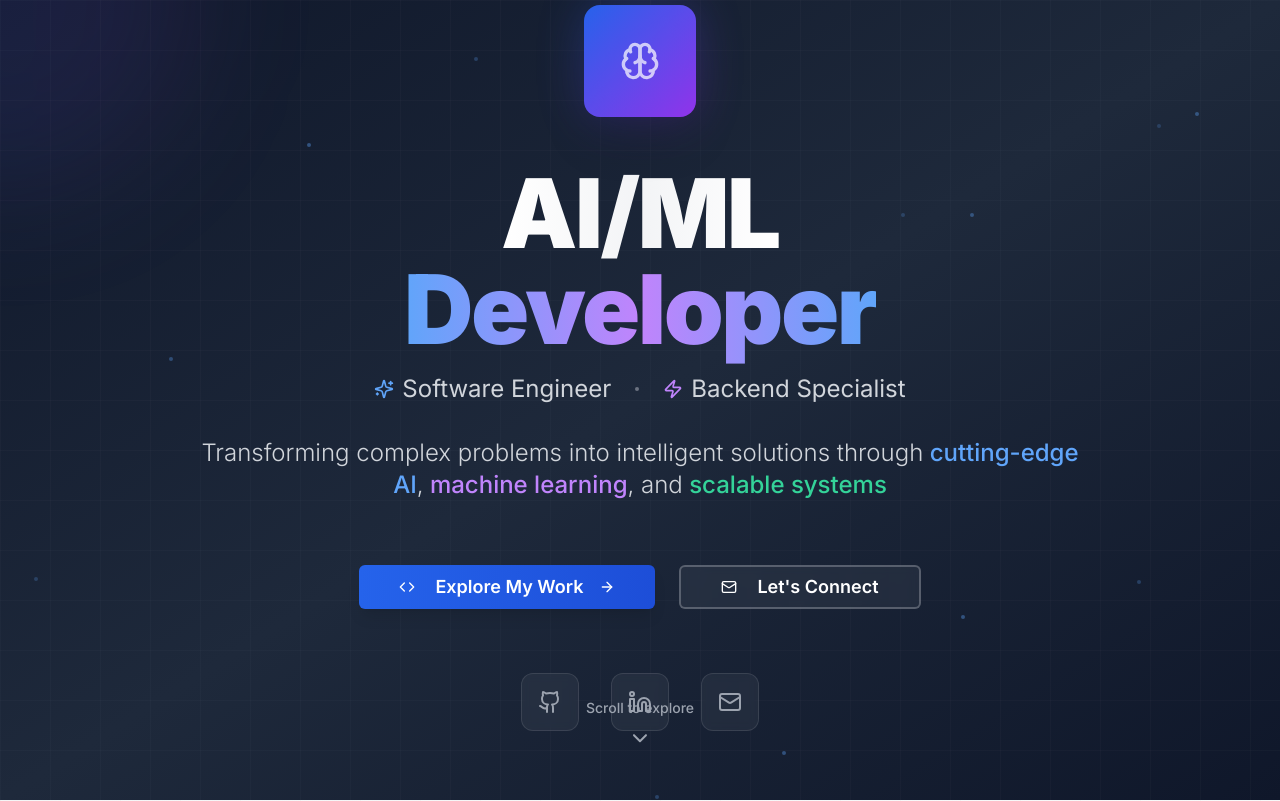
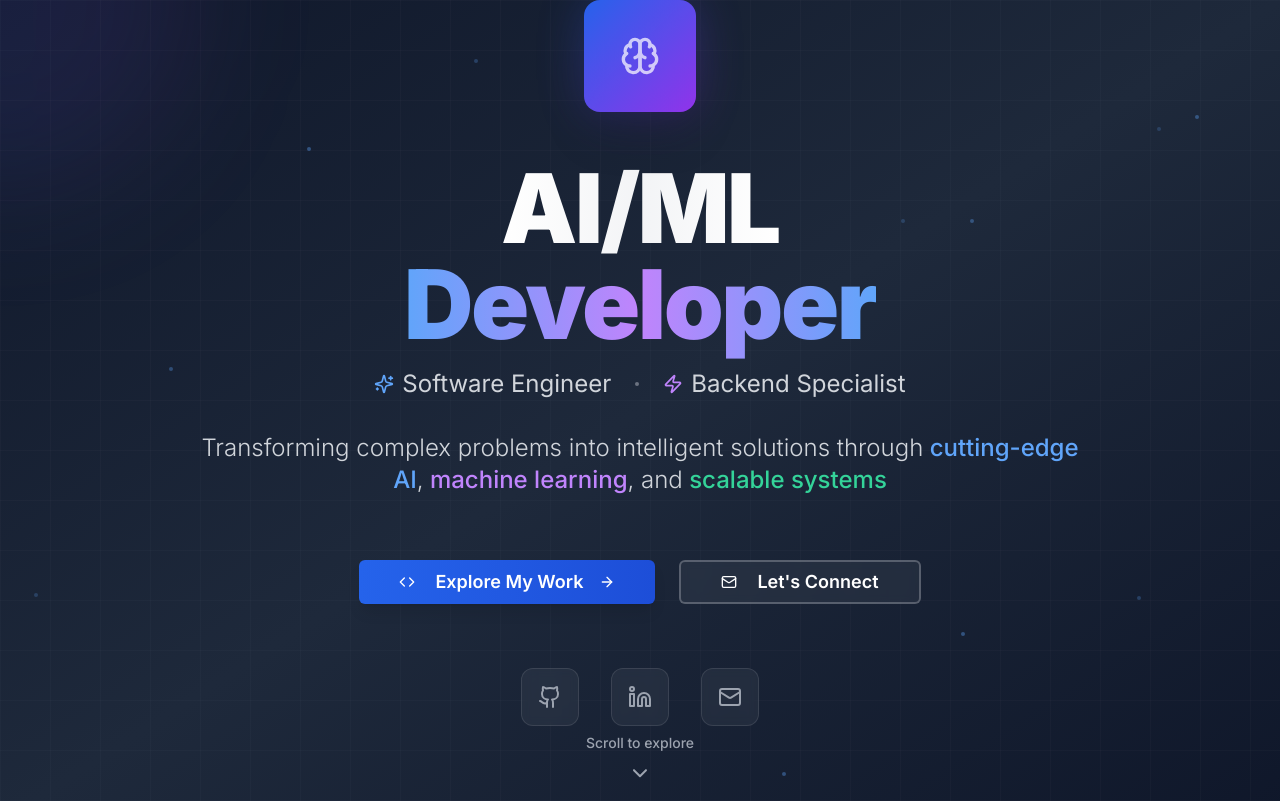
Before and after one commit to ShabbirHathi/shabbirhathi.github.io, a React (Vite) app: page / in a window 1280 px wide. Shown: the top 801 px of the page. Built offline with nearby package versions, Linux system fonts and the light colour scheme.

Commit message:
Fix: Overlapping scroll text
The scroll to explore text is still overlapping the LinkedIn icon.

```diff
--- a/src/components/Hero.tsx
+++ b/src/components/Hero.tsx
@@ -116,8 +116,8 @@ const Hero = () => {
             </Button>
           </div>
 
-          {/* Refined Social Links - Moved higher to prevent overlap */}
-          <div className="flex justify-center space-x-8 mb-16">
+          {/* Refined Social Links - Increased margin to create more space */}
+          <div className="flex justify-center space-x-8 mb-24">
             {[
               { icon: Github, href: "https://github.com", label: "GitHub", color: "hover:text-gray-300" },
               { icon: Linkedin, href: "https://linkedin.com", label: "LinkedIn", color: "hover:text-blue-400" },
@@ -136,8 +136,8 @@ const Hero = () => {
           </div>
         </div>
 
-        {/* Fixed Scroll Indicator - Positioned to avoid overlap with social links */}
-        <div className="absolute bottom-8 left-1/2 transform -translate-x-1/2">
+        {/* Fixed Scroll Indicator - Moved to bottom with proper spacing */}
+        <div className="absolute bottom-6 left-1/2 transform -translate-x-1/2">
           <div className="flex flex-col items-center space-y-2 animate-bounce">
             <span className="text-gray-400 text-sm font-medium">Scroll to explore</span>
             <ChevronDown size={24} className="text-gray-400" />
```
